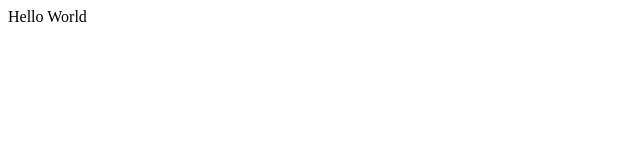
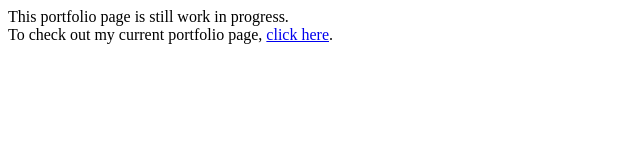
Before and after one commit to FrederikPribyl/FrederikPribyl.github.io, a plain HTML site: page index.html in a window 1280 px wide. Shown: the whole page, without its empty margins (0-640 px from the left). Drawn offline with Linux system fonts and the light colour scheme.

Commit message:
v0.00.02
wip disclaimer + link to current portfolio site

```diff
--- a/index.html
+++ b/index.html
@@ -1,6 +1,8 @@
 <!DOCTYPE html>
 <html>
     <body>
-        Hello World
+        This portfolio page is still work in progress.<br>
+        To check out my current portfolio page,
+        <a href="https://frederikpribyl.myportfolio.com/"> click here</a>.
     </body>
 </html>
```
